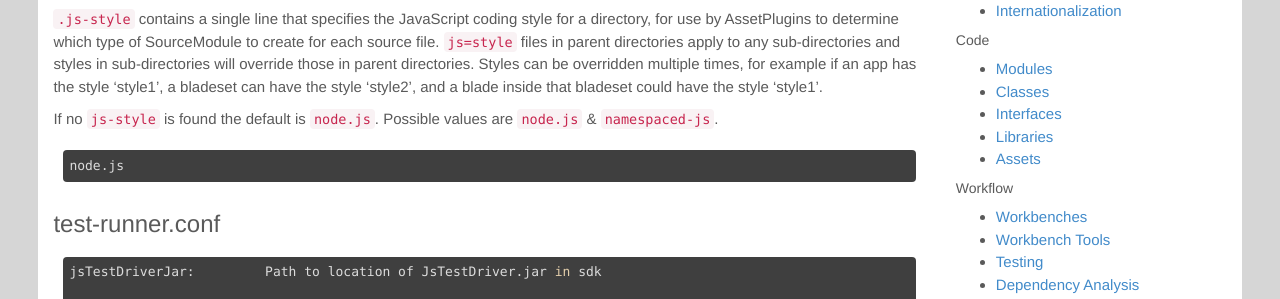
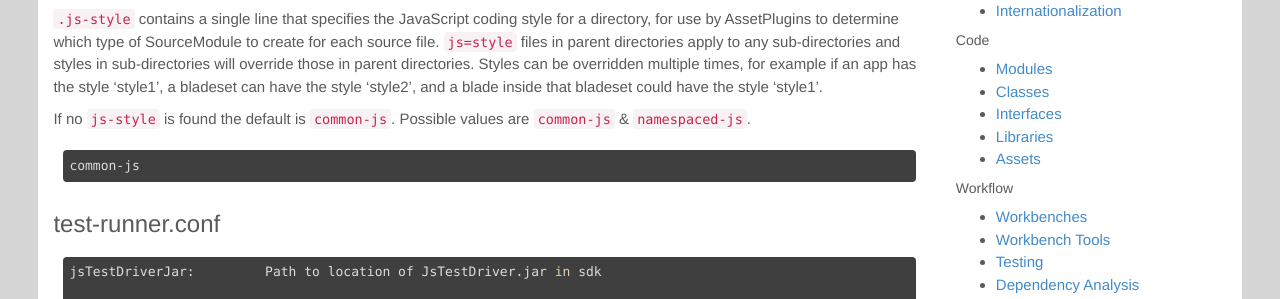
Before and after one commit to BladeRunnerJS/brjs-site, a Jekyll site: the page built from docs/use/config.md, in a window 1280 px wide. Shown: the part 880-1179 px from the top of the page. Built offline with Jekyll 4.4.1, drawn with Linux system fonts in a browser that asks for light colours; nearby versions of some CDN libraries; Markdown is read by kramdown in place of the engine named in the settings.

Commit message:
renaming node.js to common-js in js style documentation

````diff
--- a/docs/use/config.md
+++ b/docs/use/config.md
@@ -49,10 +49,10 @@ localeCookieName	The string identifier for the locale setting in the cookie
 Styles can be overridden multiple times, for example if an app has the style 'style1', a bladeset can have the style 'style2',
 	and a blade inside that bladeset could have the style 'style1'.
 
-If no `js-style` is found the default is `node.js`.  Possible values are `node.js` &amp; `namespaced-js`.
+If no `js-style` is found the default is `common-js`.  Possible values are `common-js` &amp; `namespaced-js`.
 
 ```
-node.js
+common-js
 ```
 
 ### test-runner.conf
````
